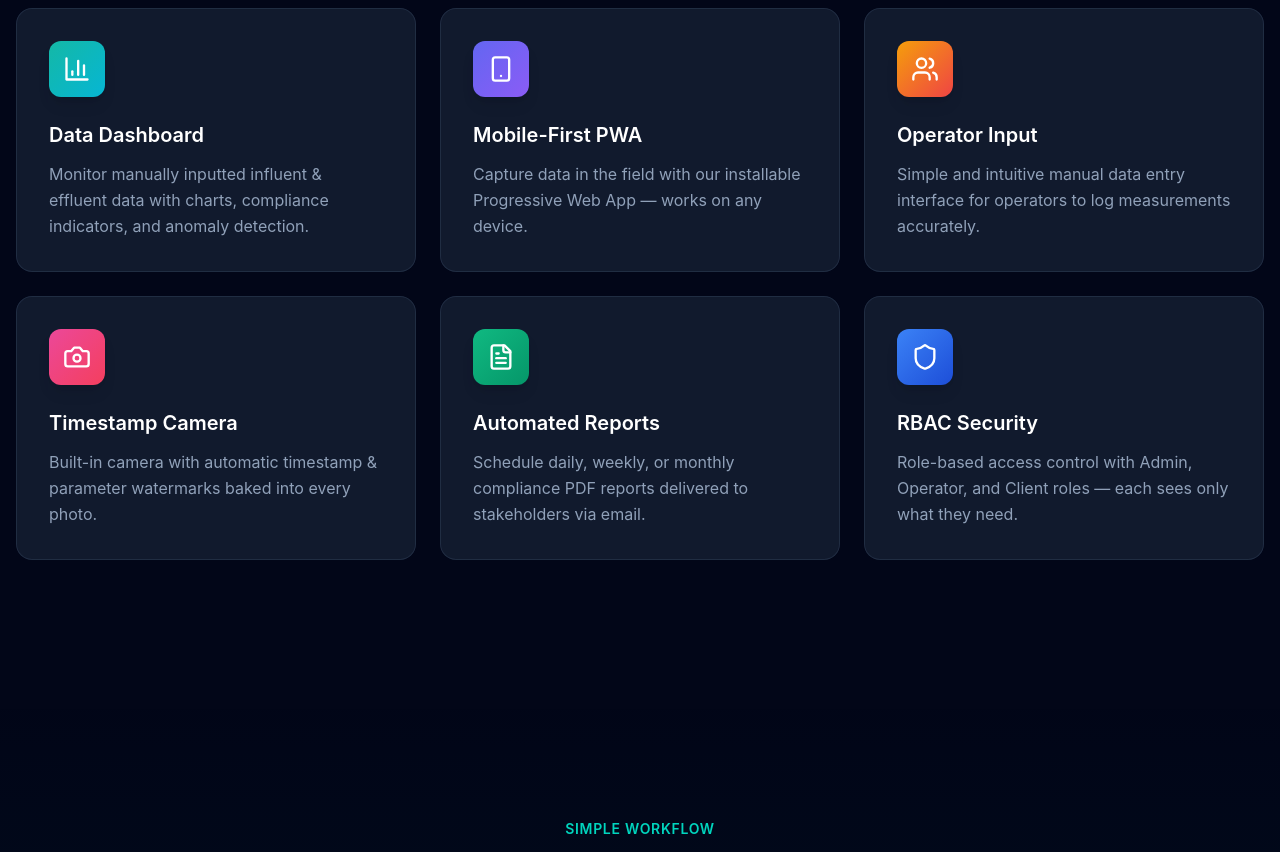
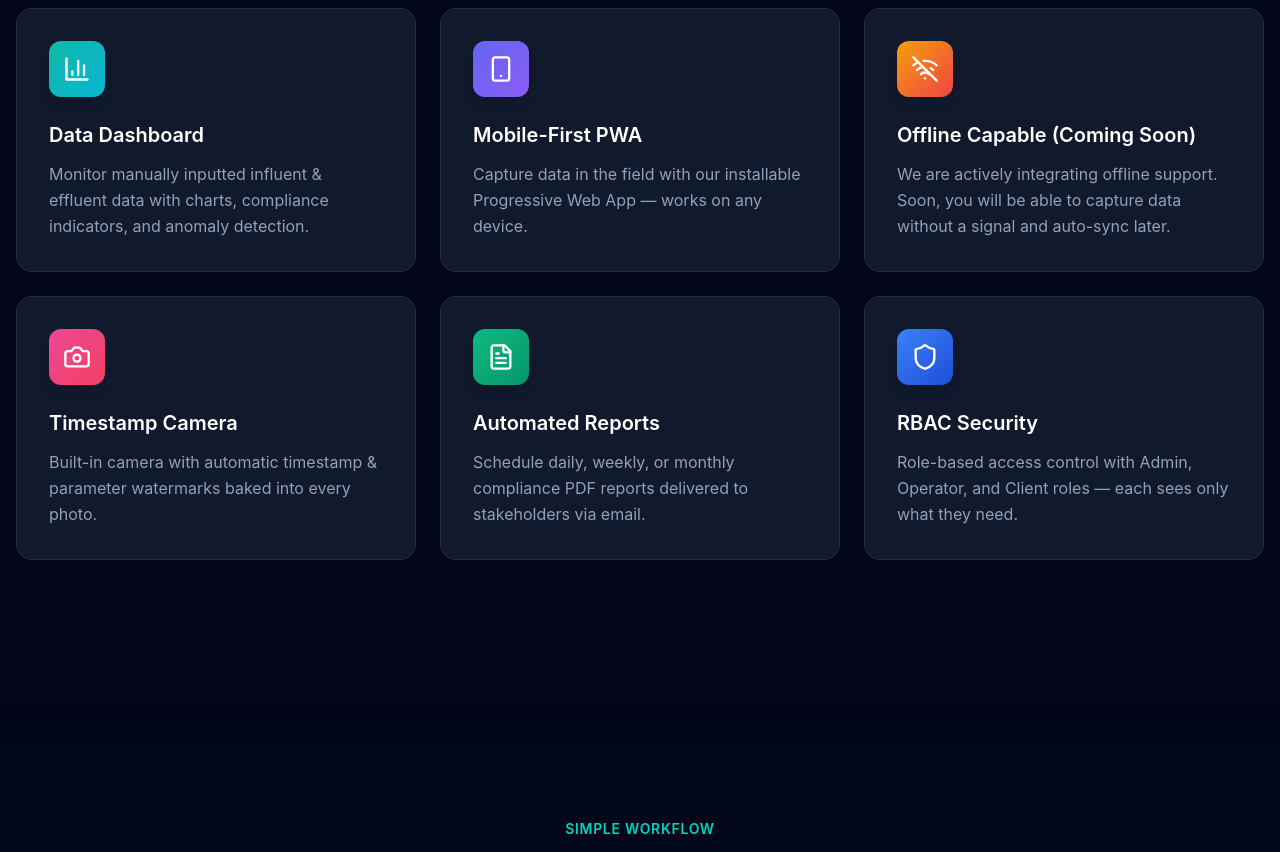
Before and after one commit to Juankael37/wastewater_dashboard, a React (Vite) app in the folder frontend/: page / in a window 1280 px wide. Shown: the part 1140-1992 px from the top of the page. Built offline with nearby package versions, Linux system fonts and the light colour scheme.

Commit message:
Update feature card to note offline capability is coming soon

```diff
--- a/frontend/src/pages/landing/LandingPage.tsx
+++ b/frontend/src/pages/landing/LandingPage.tsx
@@ -116,7 +116,7 @@ const LandingPage = () => {
   const features = [
     { icon: BarChart3, title: 'Data Dashboard', description: 'Monitor manually inputted influent & effluent data with charts, compliance indicators, and anomaly detection.', gradient: 'linear-gradient(135deg, #14b8a6, #06b6d4)' },
     { icon: Smartphone, title: 'Mobile-First PWA', description: 'Capture data in the field with our installable Progressive Web App — works on any device.', gradient: 'linear-gradient(135deg, #6366f1, #8b5cf6)' },
-    { icon: Users, title: 'Operator Input', description: 'Simple and intuitive manual data entry interface for operators to log measurements accurately.', gradient: 'linear-gradient(135deg, #f59e0b, #ef4444)' },
+    { icon: WifiOff, title: 'Offline Capable (Coming Soon)', description: 'We are actively integrating offline support. Soon, you will be able to capture data without a signal and auto-sync later.', gradient: 'linear-gradient(135deg, #f59e0b, #ef4444)' },
     { icon: Camera, title: 'Timestamp Camera', description: 'Built-in camera with automatic timestamp & parameter watermarks baked into every photo.', gradient: 'linear-gradient(135deg, #ec4899, #f43f5e)' },
     { icon: FileText, title: 'Automated Reports', description: 'Schedule daily, weekly, or monthly compliance PDF reports delivered to stakeholders via email.', gradient: 'linear-gradient(135deg, #10b981, #059669)' },
     { icon: Shield, title: 'RBAC Security', description: 'Role-based access control with Admin, Operator, and Client roles — each sees only what they need.', gradient: 'linear-gradient(135deg, #3b82f6, #1d4ed8)' },
```
Also changed, not shown: 1 other file (tests, documents, lock files or other folders).
